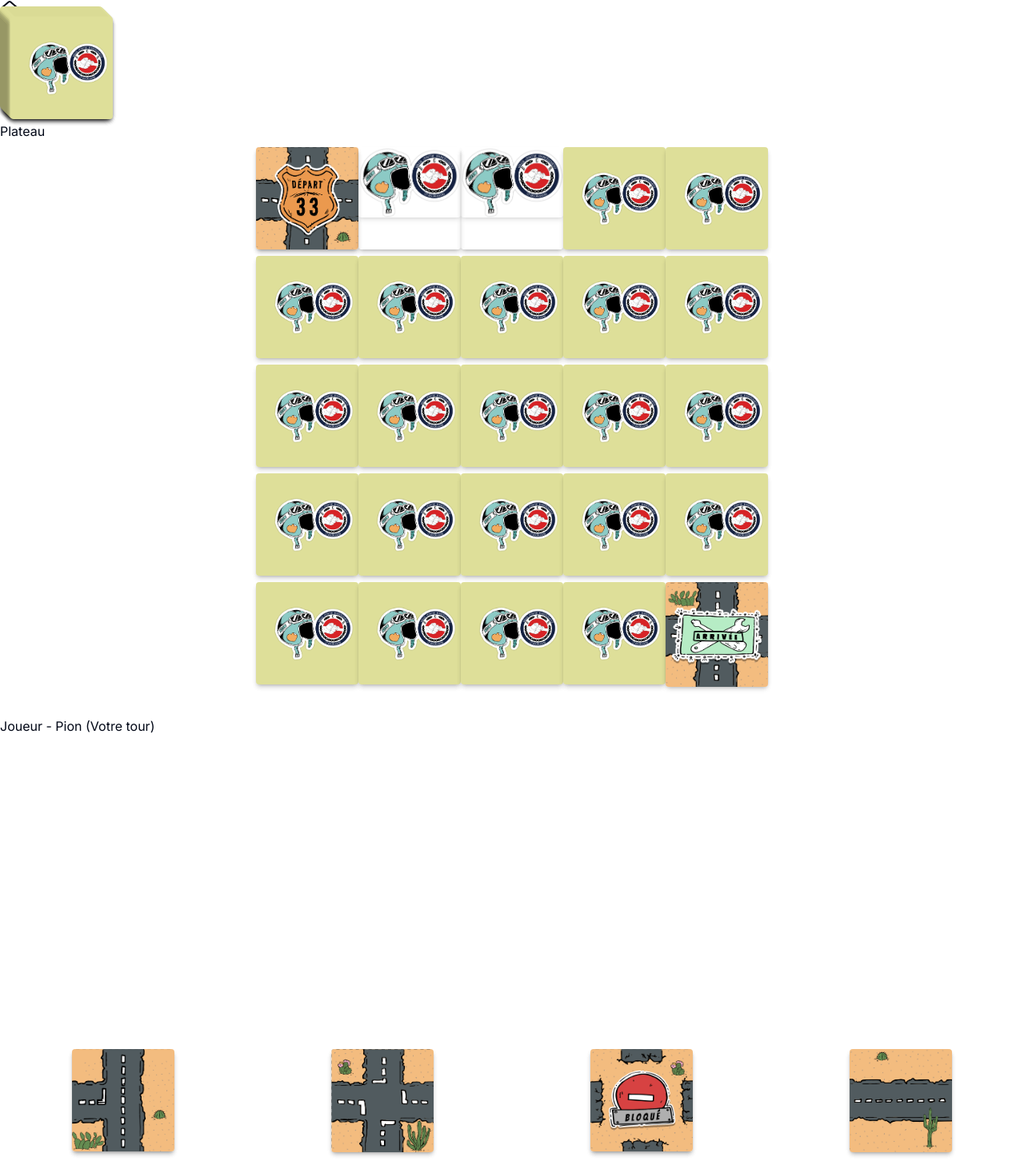
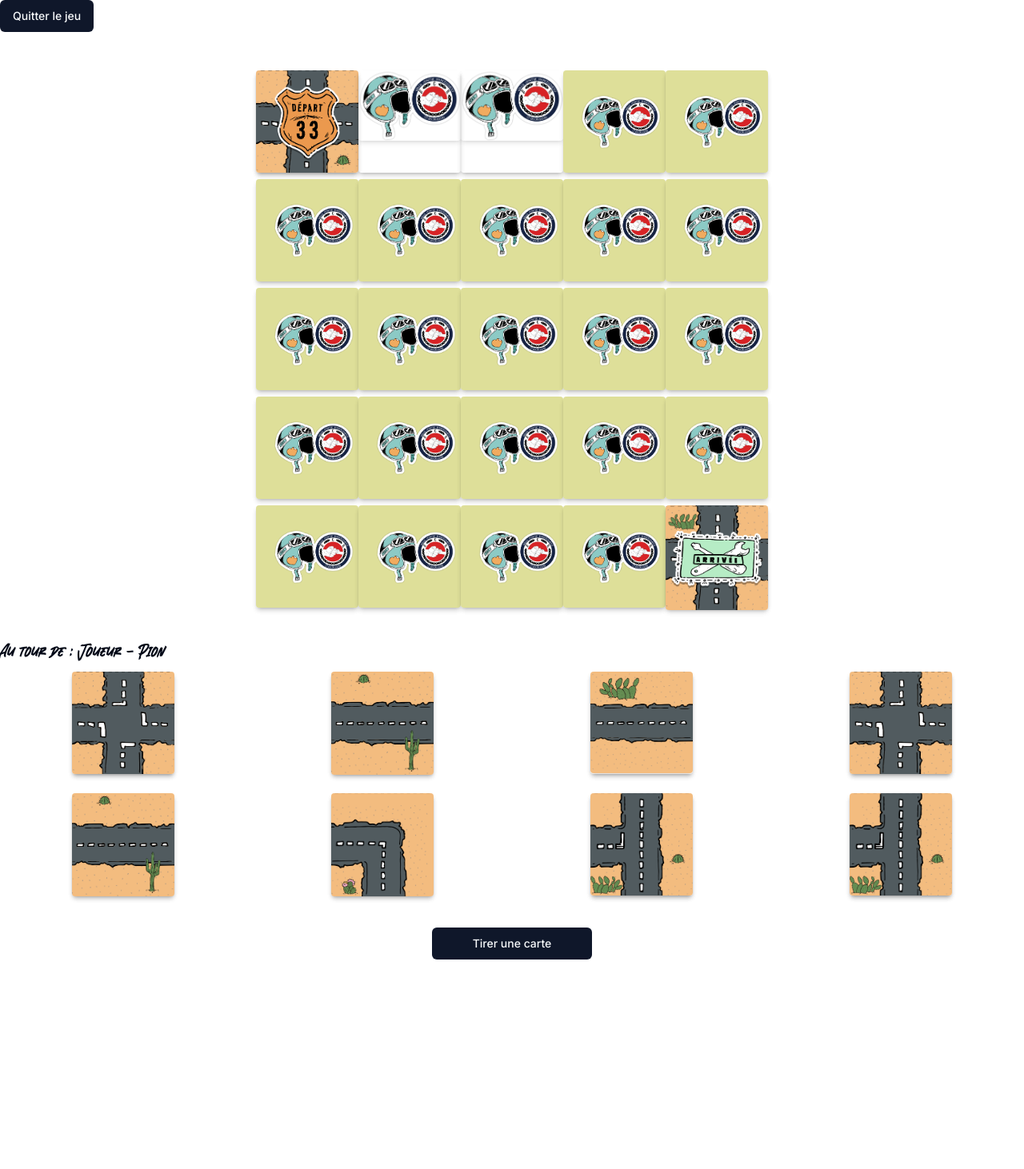
Before and after one commit to Djessy-lab/bikers_game, a Next.js app: page /game in a window 1280 px wide. Shown: the top 1462 px of the page at 80% size. After the commit the page ends 1200 px from the top, so only its background shows below. Built offline with nearby package versions, Linux system fonts and the light colour scheme.

Commit message:
Wip Plateau de jeu

```diff
--- a/app/components/Cards/HandPlayer/index.jsx
+++ b/app/components/Cards/HandPlayer/index.jsx
@@ -4,7 +4,7 @@ import CardRoad from '../CardRoad';
 const HandPlayer = ({ playerHand, isHandSpread, onCardClick }) => {
   return (
     <div className="player-hand">
-      <div className={`flex mt-96 relative ${isHandSpread ? 'grid grid-cols-4 gap-4' : ''}`}>
+      <div className={`flex relative ${isHandSpread ? 'grid grid-cols-4 gap-4' : ''}`}>
         {playerHand.map((card, cardIndex) => (
           <div key={cardIndex} onClick={() => onCardClick(cardIndex)}>
             <CardRoad
--- a/app/datas/roadBoard.js
+++ b/app/datas/roadBoard.js
@@ -154,19 +154,7 @@ const roadBoard = [
   {
     name: "angle10",
     image: "/img/plateau/angle10.png",
-  },
-  {
-    name: "bloque",
-    image: "/img/plateau/bloque.png",
-  },
-  {
-    name: "bloque2",
-    image: "/img/plateau/bloque2.png",
-  },
-  {
-    name: "bloque3",
-    image: "/img/plateau/bloque3.png",
-  },
+  }
 ]
 
 export default roadBoard;
--- a/app/game/page.jsx
+++ b/app/game/page.jsx
@@ -1,12 +1,13 @@
 'use client'
 
 import React, { useState, useEffect, Suspense } from 'react';
-import { useSearchParams } from 'next/navigation';
+import { useRouter, useSearchParams } from 'next/navigation';
 import Link from "next/link";
 import { Home } from "lucide-react";
 import CardRoad from "../components/Cards/CardRoad";
 import HandPlayer from "../components/Cards/HandPlayer";
 import roadBoard from '../datas/roadBoard';
+import { Button } from '@/components/ui/button';
 
 const shuffleArray = (array) => {
   for (let i = array.length - 1; i > 0; i--) {
@@ -102,23 +103,15 @@ const GameComponent = () => {
     setCurrentPlayer((prevPlayer) => (prevPlayer + 1) % players);
   };
 
+  const router = useRouter();
+
   return (
     <div>
-      <Link href="/">
-        <Home className="w-6 h-6" />
-      </Link>
-      <h1>JEU</h1>
+      <Button onClick={() => router.push("/")}>
+        Quitter le jeu
+      </Button>
       <div className="mt-10">
-        <h2>Pioche</h2>
-        <div className="pioche" onClick={drawCard}>
-          {deck.map((card, index) => (
-            <CardRoad key={index} card={card} isFaceUp={false} style={{ position: 'absolute', top: `${index * 0.5}px`, left: `${index * 0.5}px`, zIndex: index }} />
-          ))}
-        </div>
-      </div>
-      <div className="mt-10">
-        <h2>Plateau</h2>
-        <div className="mx-auto w-[50%]">
+        <div className="mx-auto w-[50%] max-lg:w-full">
           <div className="plateau grid grid-cols-5 gap-0">
             {board.map((card, index) => (
               <CardRoad key={index} card={card} isFaceUp={card.id !== 'fake'} />
@@ -127,7 +120,7 @@ const GameComponent = () => {
         </div>
       </div>
       <div className="mt-10">
-        <h2>{playerNames[currentPlayer]} - {playerPions[currentPlayer]} (Votre tour)</h2>
+        <h1 className='text-2xl font-bRiver'>Au tour de : {playerNames[currentPlayer]} - {playerPions[currentPlayer]}</h1>
         {playerHands[currentPlayer] && (
           <>
             <HandPlayer
@@ -135,7 +128,9 @@ const GameComponent = () => {
               isHandSpread={true}
               onCardClick={(cardIndex) => placeCardOnBoard(cardIndex)}
             />
-            <button onClick={drawCard}>Tirer une carte</button>
+            <div className="flex justify-center">
+              <Button className="mt-10 w-[200px]" onClick={drawCard}>Tirer une carte</Button>
+            </div>
           </>
         )}
       </div>
```
